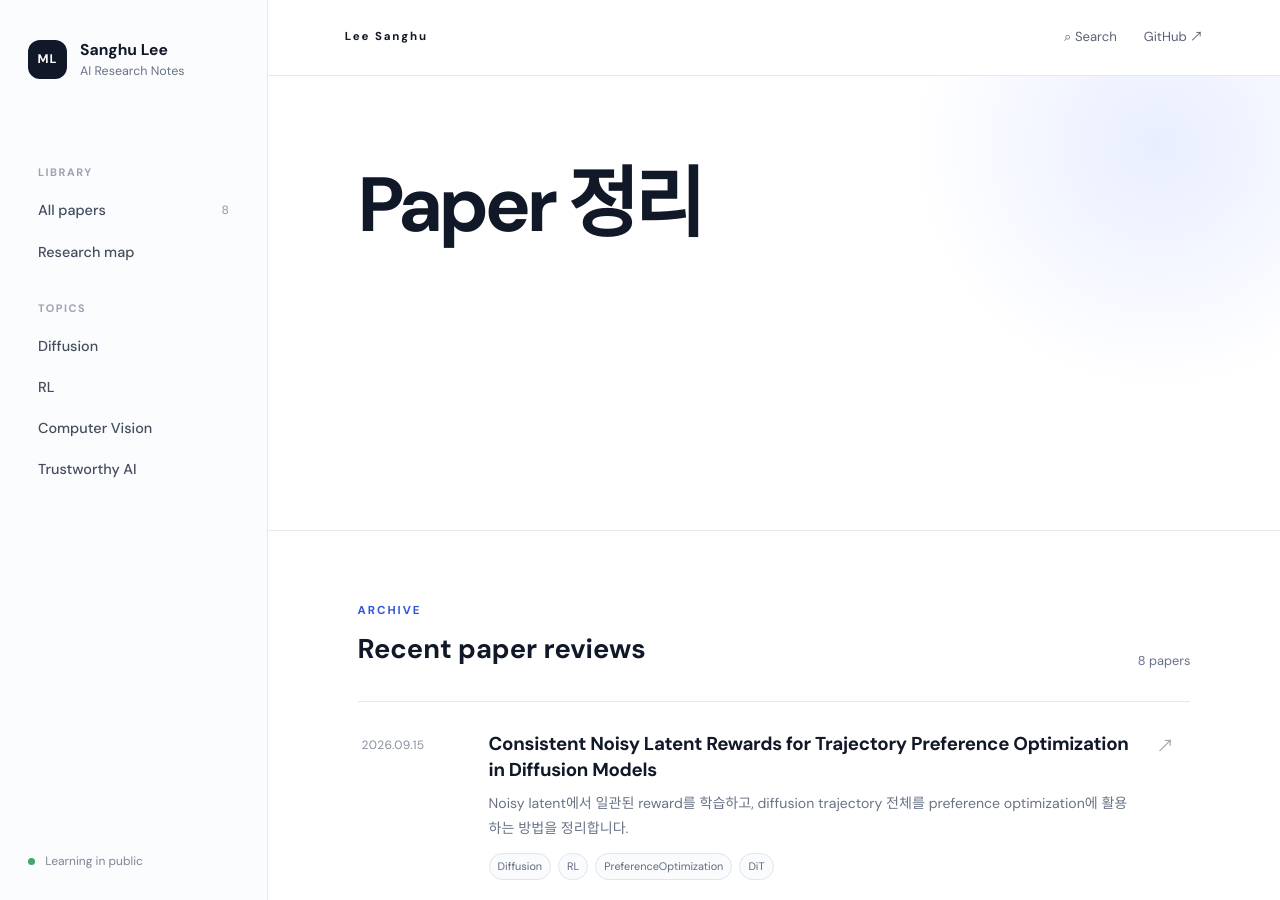
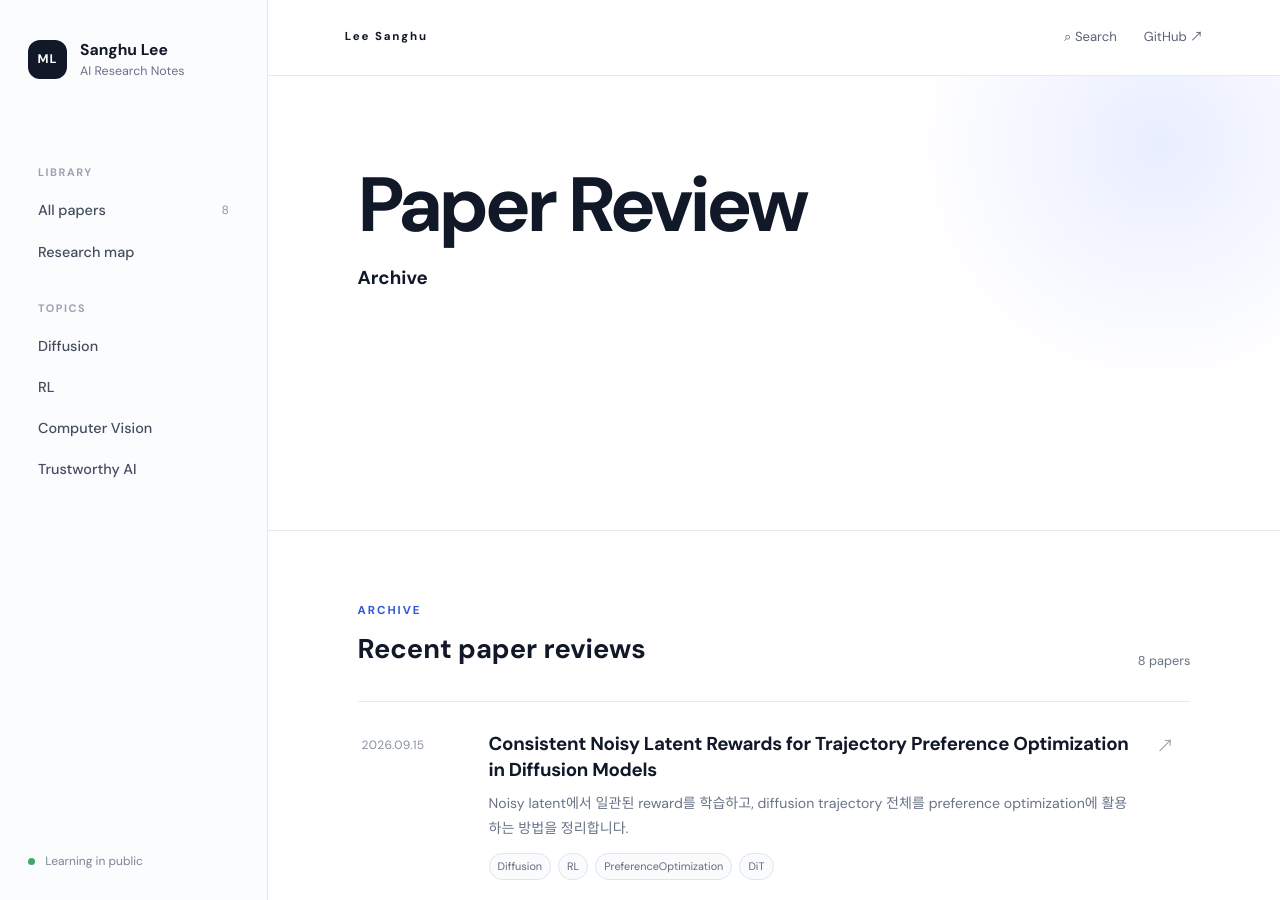
Before and after one commit to leessanghu/leessanghu.github.io, a Jekyll site: the page built from index.md, in a window 1280 px wide and 900 px high. Built offline with Jekyll 4.4.1, drawn with Linux system fonts in a browser that asks for light colours.

Commit message:
Update home page title and add subtitle

```diff
--- a/_layouts/home.html
+++ b/_layouts/home.html
@@ -2,7 +2,8 @@
 layout: default
 ---
 <section class="home-hero">
-  <h1>Paper 정리</h1>
+  <h1>Paper Review</h1>
+  <h3>Archive</h3>
 </section>
 <section class="archive-section">
   <div class="section-heading"><div><p class="eyebrow">ARCHIVE</p><h2 id="archiveTitle">Recent paper reviews</h2></div><span id="visibleCount">{{ site.posts.size }} papers</span></div>
```
